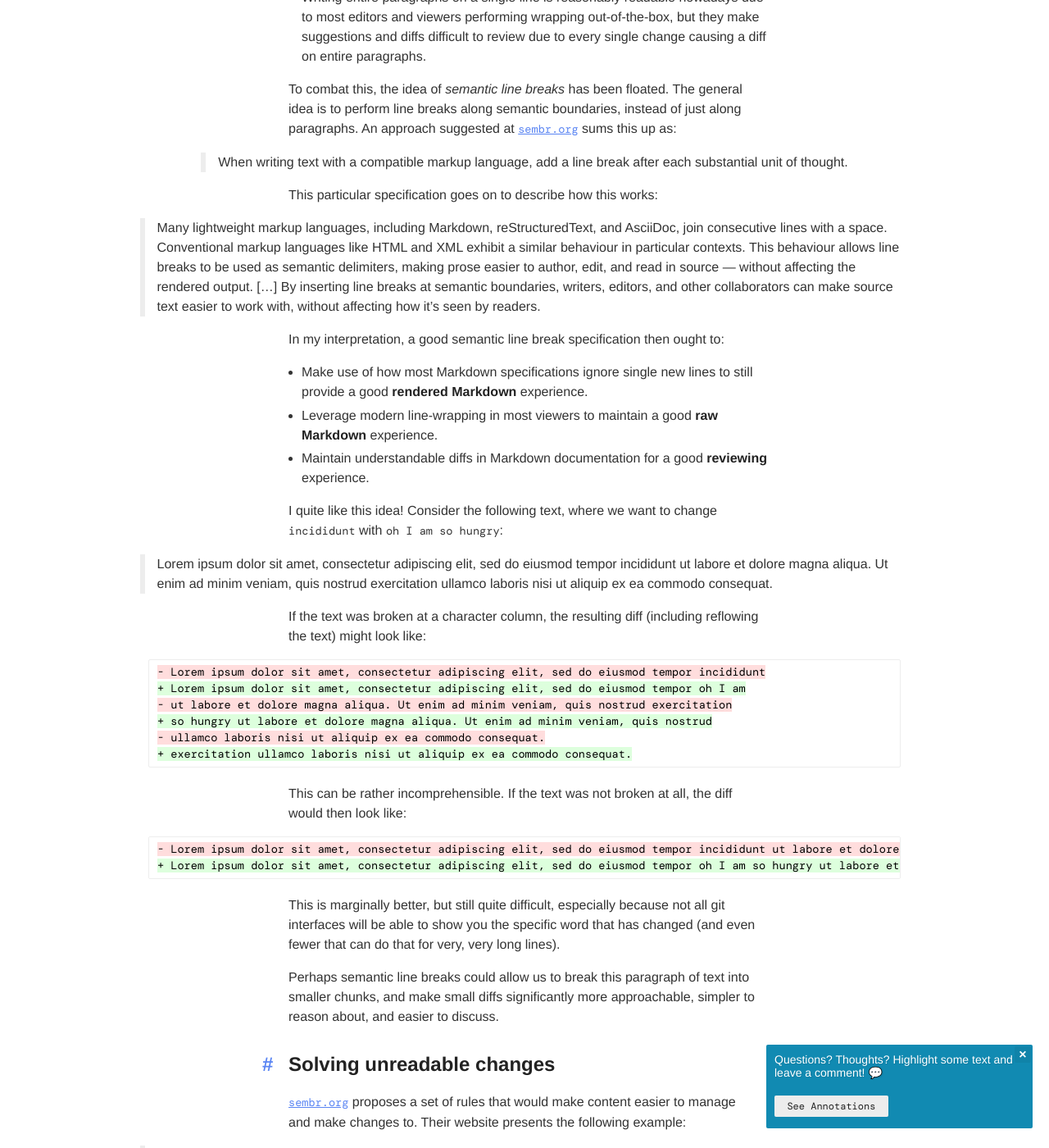
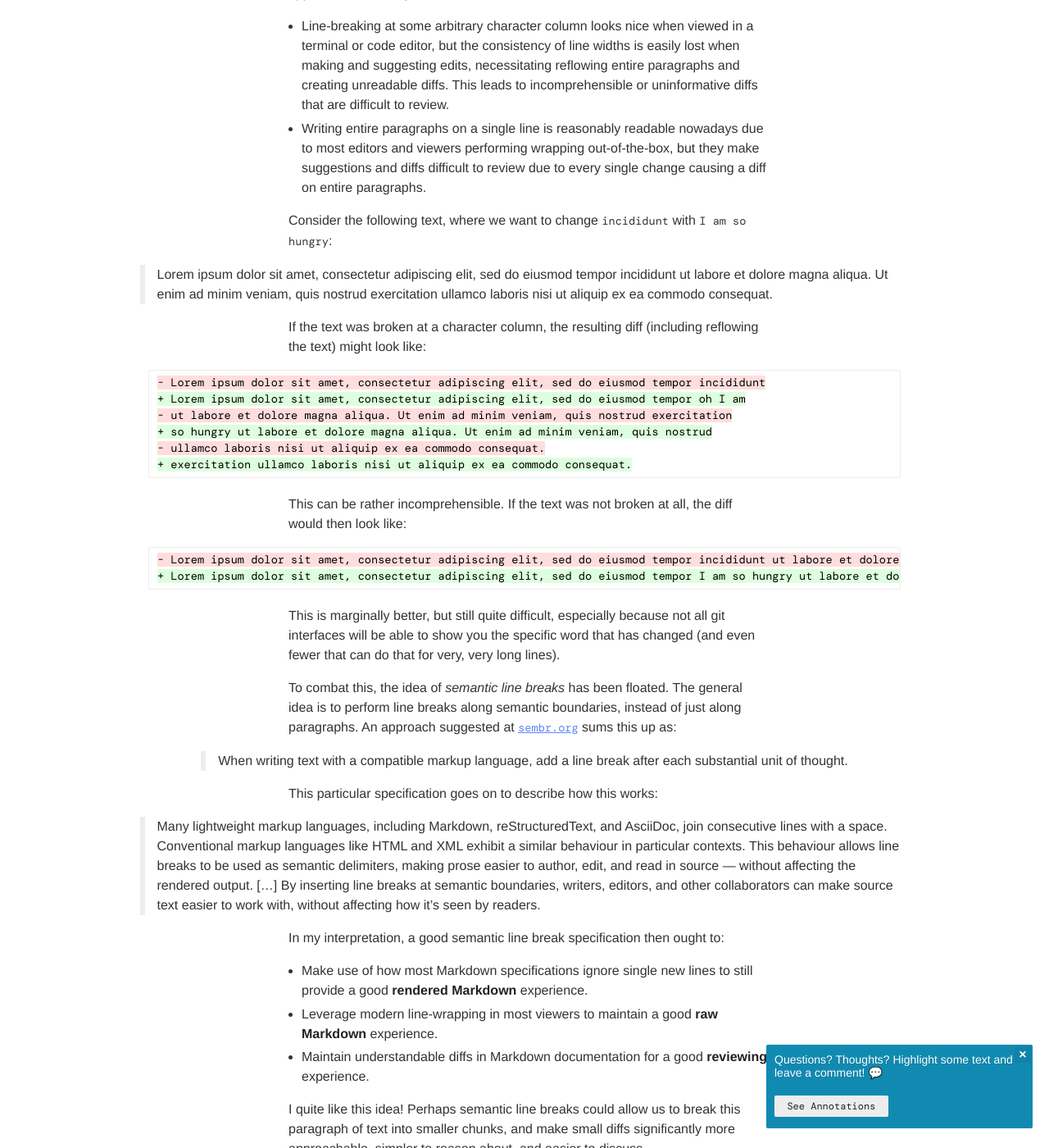
Before and after one commit to bobheadxi/bobheadxi.github.io, a Jekyll site: the page built from content/_posts/2021-02-18-semantic-line-breaks.md, in a window 1280 px wide and 1400 px high, scrolled down 832 px. Shown: the whole window at 82% size. Built offline with Jekyll 4.4.1, drawn with Linux system fonts in a browser that asks for light colours; nearby versions of some CDN libraries; emoji names are drawn with the system emoji font; some web fonts are replaced; a style sheet for code colours, icons or effects is not loaded; some of the changed lines change nothing that is shown; some of the changed text lies outside the part shown.

Commit message:
refresh semantic line breaks post

````diff
--- a/content/_posts/2021-02-18-semantic-line-breaks.md
+++ b/content/_posts/2021-02-18-semantic-line-breaks.md
@@ -14,33 +14,26 @@ author: robert
 description: making changes to documentation readable and understandable
 ---
 
-As an organisation grows, it becomes increasingly important to record knowledge and processes. One popular approach is using a collection of [Markdown](https://en.wikipedia.org/wiki/Markdown) files, tracked in Git, where changes can easily be proposed and discussed. Unfortunately, the readability and understandability of these changes is often quite poor, negating much of the benefits of using a version control system.
+As an organisation grows, it becomes increasingly important to record knowledge and processes.
+One popular approach is using a collection of [Markdown](https://en.wikipedia.org/wiki/Markdown) files, tracked in [Git](https://git-scm.com/), where changes can easily be proposed and discussed.
+Unfortunately, the readability and understandability of these changes is often quite poor, negating much of the benefits of using a version control system.
 
+Consider what a change - or a "diff" - usually looks like:
+
+```diff
+- this line was removed
++ this line was added
+```
+
+How does this play with changes to documentation?
 In general, Markdown files are written with lines breaks at some arbitrary character column (such as 80 characters), or are written with entire paragraphs on a single line.
 Both these approaches have significant issues:
 
-- Line-breaking at some arbitrary character column looks nice when viewed, but is easily lost when making and suggesting edits, necessitating reflowing entire paragraphs.
+- Line-breaking at some arbitrary character column looks nice when viewed in a terminal or code editor, but the consistency of line widths is easily lost when making and suggesting edits, necessitating reflowing entire paragraphs and creating unreadable diffs.
   This leads to incomprehensible or uninformative diffs that are difficult to review.
 - Writing entire paragraphs on a single line is reasonably readable nowadays due to most editors and viewers performing wrapping out-of-the-box, but they make suggestions and diffs difficult to review due to every single change causing a diff on entire paragraphs.
 
-To combat this, the idea of *semantic line breaks* has been floated. The general idea is to perform line breaks along semantic boundaries, instead of just along paragraphs. An approach suggested at [`sembr.org`](https://sembr.org/) sums this up as:
-
-> When writing text with a compatible markup language, add a line break after each substantial unit of thought.
-
-This particular specification goes on to describe how this works:
-
-> Many lightweight markup languages, including Markdown, reStructuredText, and AsciiDoc, join consecutive lines with a space. Conventional markup languages like HTML and XML exhibit a similar behaviour in particular contexts.
-> This behaviour allows line breaks to be used as semantic delimiters, making prose easier to author, edit, and read in source — without affecting the rendered output.
-> [...]
-> By inserting line breaks at semantic boundaries, writers, editors, and other collaborators can make source text easier to work with, without affecting how it’s seen by readers.
-
-In my interpretation, a good semantic line break specification then ought to:
-
-- Make use of how most Markdown specifications ignore single new lines to still provide a good **rendered Markdown** experience.
-- Leverage modern line-wrapping in most viewers to maintain a good **raw Markdown** experience.
-- Maintain understandable diffs in Markdown documentation for a good **reviewing** experience.
-
-I quite like this idea! Consider the following text, where we want to change `incididunt` with `oh I am so hungry`:
+Consider the following text, where we want to change `incididunt` with `I am so hungry`:
 
 > Lorem ipsum dolor sit amet, consectetur adipiscing elit, sed do eiusmod tempor incididunt ut labore et dolore magna aliqua. Ut enim ad minim veniam, quis nostrud exercitation ullamco laboris nisi ut aliquip ex ea commodo consequat.
 
@@ -59,12 +52,32 @@ This can be rather incomprehensible. If the text was not broken at all, the diff
 
 ```diff
 - Lorem ipsum dolor sit amet, consectetur adipiscing elit, sed do eiusmod tempor incididunt ut labore et dolore magna aliqua. Ut enim ad minim veniam, quis nostrud exercitation ullamco laboris nisi ut aliquip ex ea commodo consequat.
-+ Lorem ipsum dolor sit amet, consectetur adipiscing elit, sed do eiusmod tempor oh I am so hungry ut labore et dolore magna aliqua. Ut enim ad minim veniam, quis nostrud exercitation ullamco laboris nisi ut aliquip ex ea commodo consequat.
++ Lorem ipsum dolor sit amet, consectetur adipiscing elit, sed do eiusmod tempor I am so hungry ut labore et dolore magna aliqua. Ut enim ad minim veniam, quis nostrud exercitation ullamco laboris nisi ut aliquip ex ea commodo consequat.
 ```
 
 This is marginally better, but still quite difficult, especially because not all git interfaces will be able to show you the specific word that has changed (and even fewer that can do that for very, very long lines).
 
-Perhaps semantic line breaks could allow us to break this paragraph of text into smaller chunks, and make small diffs significantly more approachable, simpler to reason about, and easier to discuss.
+To combat this, the idea of *semantic line breaks* has been floated.
+The general idea is to perform line breaks along semantic boundaries, instead of just along paragraphs.
+An approach suggested at [`sembr.org`](https://sembr.org/) sums this up as:
+
+> When writing text with a compatible markup language, add a line break after each substantial unit of thought.
+
+This particular specification goes on to describe how this works:
+
+> Many lightweight markup languages, including Markdown, reStructuredText, and AsciiDoc, join consecutive lines with a space.
+> Conventional markup languages like HTML and XML exhibit a similar behaviour in particular contexts.
+> This behaviour allows line breaks to be used as semantic delimiters, making prose easier to author, edit, and read in source — without affecting the rendered output.
+> [...]
+> By inserting line breaks at semantic boundaries, writers, editors, and other collaborators can make source text easier to work with, without affecting how it’s seen by readers.
+
+In my interpretation, a good semantic line break specification then ought to:
+
+- Make use of how most Markdown specifications ignore single new lines to still provide a good **rendered Markdown** experience.
+- Leverage modern line-wrapping in most viewers to maintain a good **raw Markdown** experience.
+- Maintain understandable diffs in Markdown documentation for a good **reviewing** experience.
+
+I quite like this idea! Perhaps semantic line breaks could allow us to break this paragraph of text into smaller chunks, and make small diffs significantly more approachable, simpler to reason about, and easier to discuss.
 
 ## Solving unreadable changes
 
@@ -104,7 +117,7 @@ Returning to the *Lorem ipsum* example, with this version of semantic line break
 
 ```diff
 - Lorem ipsum dolor sit amet, consectetur adipiscing elit, sed do eiusmod tempor incididunt ut labore et dolore magna aliqua.
-+ Lorem ipsum dolor sit amet, consectetur adipiscing elit, sed do eiusmod tempor oh I am so hungry ut labore et dolore magna aliqua.
++ Lorem ipsum dolor sit amet, consectetur adipiscing elit, sed do eiusmod tempor I am so hungry ut labore et dolore magna aliqua.
 Ut enim ad minim veniam, quis nostrud exercitation ullamco laboris nisi ut aliquip ex ea commodo consequat.
 ```
 
````
